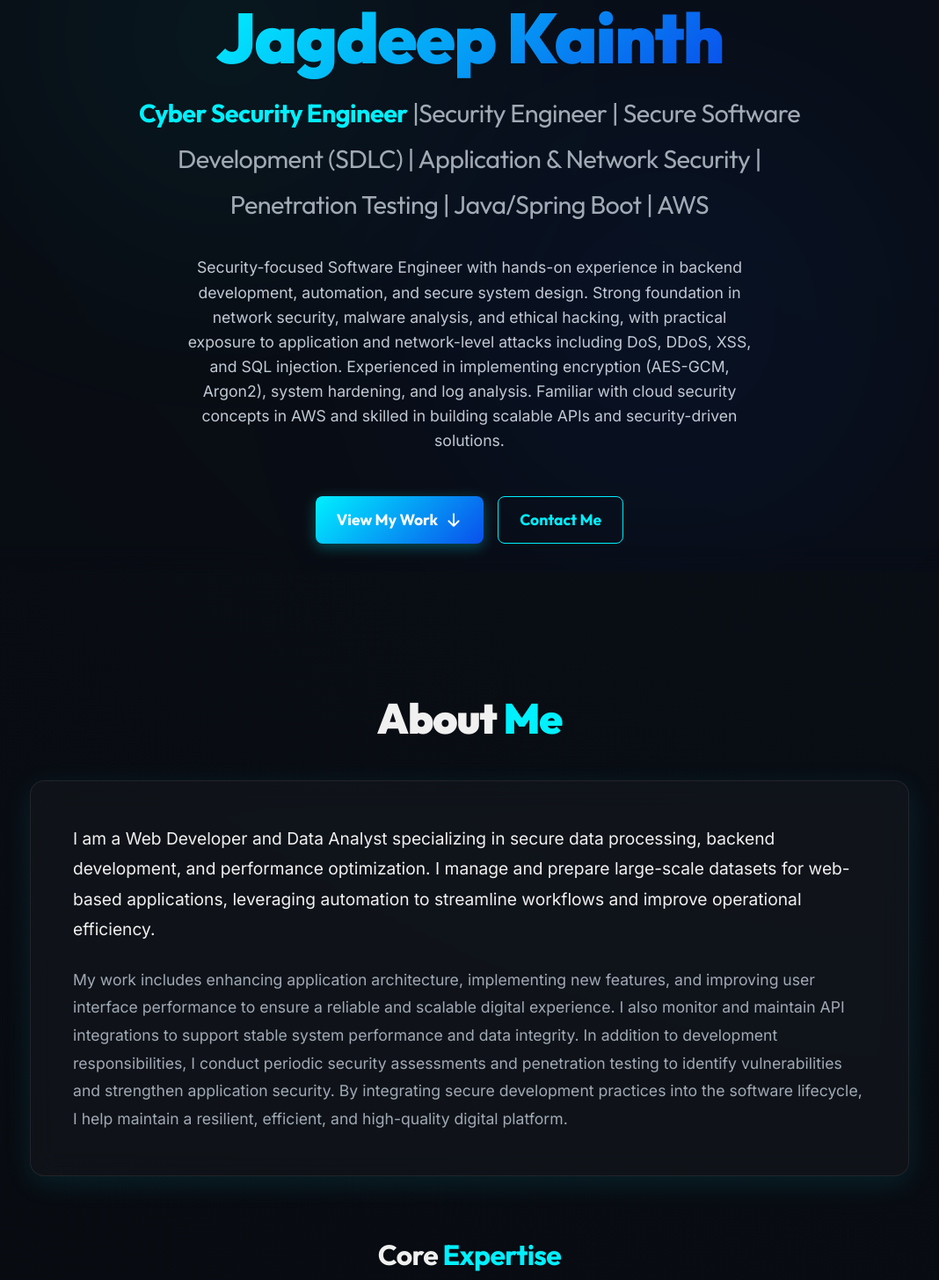
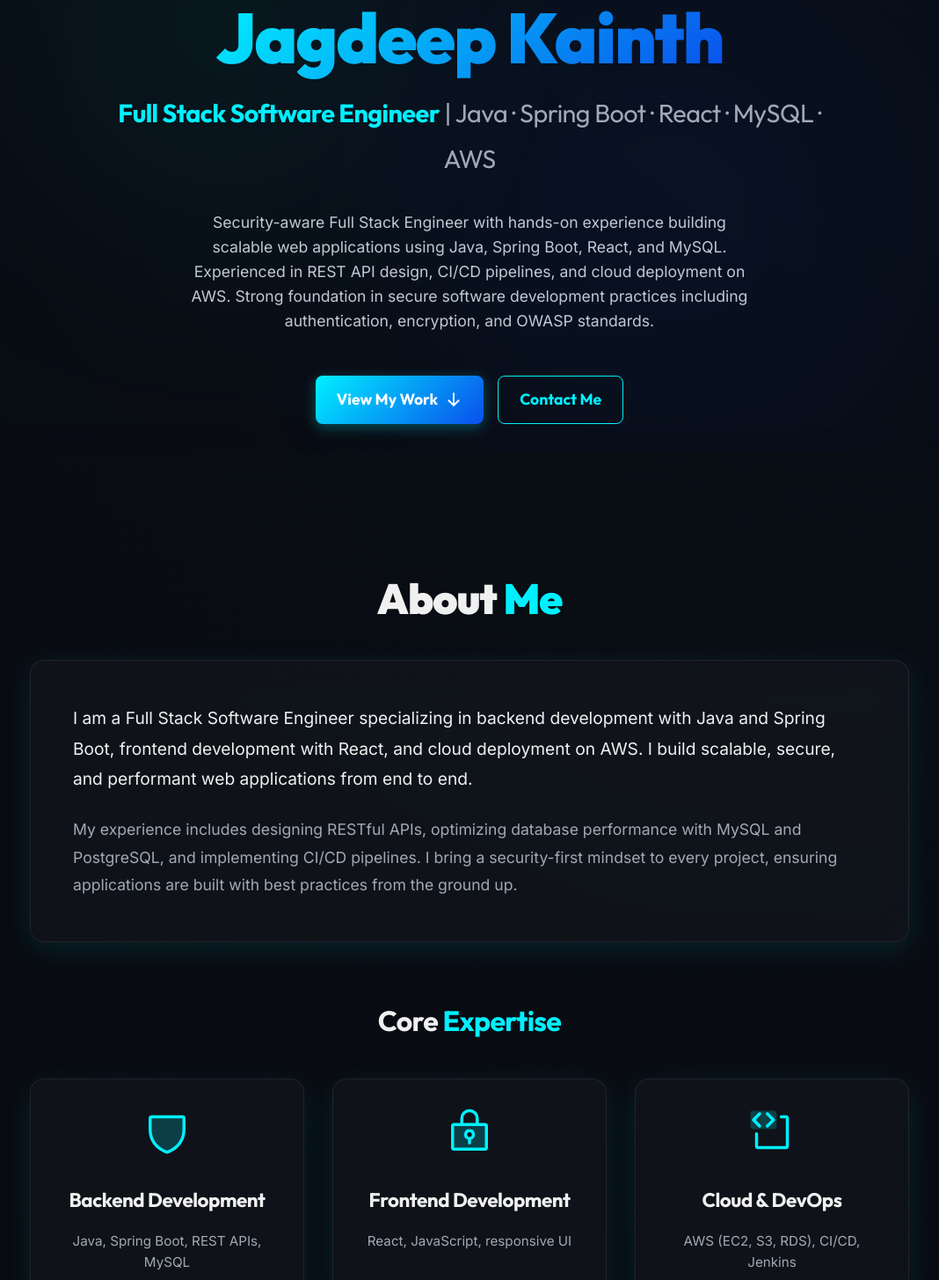
Before and after one commit to jagdeep2001kainth/portfolio-website, a React (Vite) app: page / in a window 1280 px wide. Shown: the part 315-1770 px from the top of the page at 88% size, without its empty margins (106-1174 px from the left). Built offline with nearby package versions, Linux system fonts and the light colour scheme.

Commit message:
add LeetCode social icon to contact section

```diff
--- a/src/components/About.jsx
+++ b/src/components/About.jsx
@@ -11,13 +11,11 @@ const About = () => {
 
         <div className="glass-panel" style={{ padding: '3rem', marginBottom: '4rem' }}>
           <p style={{ fontSize: '1.2rem', color: 'var(--text-main)', marginBottom: '1.5rem', lineHeight: '1.8' }}>
-            I am a Web Developer and Data Analyst specializing in secure data processing, backend development, and performance optimization. I manage and prepare large-scale datasets for web-based applications, leveraging automation to streamline workflows and improve operational efficiency.
+            I am a Full Stack Software Engineer specializing in backend development with Java and Spring Boot, frontend development with React, and cloud deployment on AWS. I build scalable, secure, and performant web applications from end to end.
 
           </p>
           <p style={{ fontSize: '1.1rem', color: 'var(--text-muted)', lineHeight: '1.8' }}>
-            My work includes enhancing application architecture, implementing new features, and improving user interface performance to ensure a reliable and scalable digital experience. I also monitor and maintain API integrations to support stable system performance and data integrity.
-
-            In addition to development responsibilities, I conduct periodic security assessments and penetration testing to identify vulnerabilities and strengthen application security. By integrating secure development practices into the software lifecycle, I help maintain a resilient, efficient, and high-quality digital platform.
+            My experience includes designing RESTful APIs, optimizing database performance with MySQL and PostgreSQL, and implementing CI/CD pipelines. I bring a security-first mindset to every project, ensuring applications are built with best practices from the ground up.
           </p>
         </div>
 
@@ -26,28 +24,25 @@ const About = () => {
         <div style={{ display: 'grid', gridTemplateColumns: 'repeat(auto-fit, minmax(300px, 1fr))', gap: '2rem' }}>
           <div className="glass-panel" style={{ padding: '2rem', textAlign: 'center' }}>
             <Shield size={56} weight="duotone" className="text-cyan" style={{ marginBottom: '1.5rem' }} />
-            <h4 style={{ fontSize: '1.4rem', marginBottom: '1rem', fontWeight: 700 }}>Cyber Security</h4>
+            <h4 style={{ fontSize: '1.4rem', marginBottom: '1rem', fontWeight: 700 }}>Backend Development</h4>
             <p style={{ color: 'var(--text-muted)', fontSize: '0.95rem', lineHeight: '1.6' }}>
-              Threat modeling, vulnerability assessment, malware analysis, and network security.
-              Implementing zero-trust architectures and incident response.
+              Java, Spring Boot, REST APIs, MySQL
             </p>
           </div>
 
           <div className="glass-panel" style={{ padding: '2rem', textAlign: 'center' }}>
             <LockKey size={56} weight="duotone" className="text-cyan" style={{ marginBottom: '1.5rem' }} />
-            <h4 style={{ fontSize: '1.4rem', marginBottom: '1rem', fontWeight: 700 }}>AppSec</h4>
+            <h4 style={{ fontSize: '1.4rem', marginBottom: '1rem', fontWeight: 700 }}>Frontend Development</h4>
             <p style={{ color: 'var(--text-muted)', fontSize: '0.95rem', lineHeight: '1.6' }}>
-              SAST/DAST integration, secure code review, OAuth/JWT authentication flows,
-              and mitigating OWASP Top 10 vulnerabilities.
+              React, JavaScript, responsive UI
             </p>
           </div>
 
           <div className="glass-panel" style={{ padding: '2rem', textAlign: 'center' }}>
             <CodeBlock size={56} weight="duotone" className="text-cyan" style={{ marginBottom: '1.5rem' }} />
-            <h4 style={{ fontSize: '1.4rem', marginBottom: '1rem', fontWeight: 700 }}>Full Stack Dev</h4>
+            <h4 style={{ fontSize: '1.4rem', marginBottom: '1rem', fontWeight: 700 }}>Cloud & DevOps</h4>
             <p style={{ color: 'var(--text-muted)', fontSize: '0.95rem', lineHeight: '1.6' }}>
-              Modern JavaScript (React, Node.js), robust API design, database management,
-              and designing scalable, visually engaging web applications.
+              AWS (EC2, S3, RDS), CI/CD, Jenkins
             </p>
           </div>
         </div>
--- a/src/components/Contact.jsx
+++ b/src/components/Contact.jsx
@@ -38,6 +38,20 @@ const Contact = () => {
               <GithubLogo size={36} weight="duotone" />
 
             </a>
+            <a
+              href="https://leetcode.com/u/jagdeepkainth/"
+              target="_blank"
+              rel="noopener noreferrer"
+              style={{ color: 'var(--text-muted)', transition: '0.3s' }}
+              className="social-icon">
+              <img
+                src="https://upload.wikimedia.org/wikipedia/commons/1/19/LeetCode_logo_black.png"
+                alt="LeetCode"
+                style={{ width: '36px', height: '36px', filter: 'invert(1) opacity(0.6)', transition: '0.3s' }}
+              />
+
+            </a>
+
             <a href="https://x.com/jagdeep_ka99815" target="_blank" rel="noopener noreferrer" className="social-icon">
               <XLogo size={36} weight="duotone" />
             </a>
--- a/src/components/Experience.jsx
+++ b/src/components/Experience.jsx
@@ -8,11 +8,11 @@ const Experience = () => {
             role: "Web Developer",
             period: "June 2025 – Present",
             bullets: [
+                "Developed secure backend services using Spring Boot and RESTful APIs, optimizing integration with React frontends in distributed Linux environments.",
                 "Architected an end-to-end AI content pipeline using Python and Gemini API to automate the revitalization of 15,000+ legacy assets, reducing manual content overhead by 90%.",
                 "Engineered a secure automated synchronization tool to map product metadata from CSVs to AI-generated imagery, ensuring 100% accuracy in bulk-uploading for a 15-year-old inventory catalog.",
-                "Developed secure backend services using Spring Boot and RESTful APIs, optimizing integration with React frontends in distributed Linux environments.",
-                "Implemented automated CI/CD pipelines using Jenkins, Maven, and Git, utilizing SonarQube for static code analysis to enforce secure coding practices.",
-                "Optimized MySQL/PostgreSQL data persistence with secure SQL queries to prevent injection vulnerabilities and improve API reliability."
+                "Optimized MySQL/PostgreSQL data persistence with secure SQL queries to prevent injection vulnerabilities and improve API reliability.",
+                "Implemented automated CI/CD pipelines using Jenkins, Maven, and Git, utilizing SonarQube for static code analysis to enforce secure coding practices."
             ]
         },
         {
--- a/src/components/Hero.jsx
+++ b/src/components/Hero.jsx
@@ -33,11 +33,11 @@ const Hero = () => {
         Hi, I'm <br /><span className="text-gradient">Jagdeep Kainth</span>
       </h1>
       <h2 style={{ fontSize: 'clamp(1.2rem, 3vw, 1.8rem)', fontWeight: 300, color: 'var(--text-muted)', marginBottom: '2rem', maxWidth: '800px', lineHeight: '1.8' }}>
-        <span className="text-cyan" style={{ fontWeight: 600 }}>Cyber Security Engineer</span> |Security Engineer | Secure Software Development (SDLC) | Application & Network Security | Penetration Testing | Java/Spring Boot | AWS
+        <span className="text-cyan" style={{ fontWeight: 600 }}>Full Stack Software Engineer</span> | Java · Spring Boot · React · MySQL · AWS
       </h2>
 
       <p style={{ maxWidth: '650px', marginBottom: '3rem', fontSize: '1.1rem', color: '#c0cad5' }}>
-        Security-focused Software Engineer with hands-on experience in backend development, automation, and secure system design. Strong foundation in network security, malware analysis, and ethical hacking, with practical exposure to application and network-level attacks including DoS, DDoS, XSS, and SQL injection. Experienced in implementing encryption (AES-GCM, Argon2), system hardening, and log analysis. Familiar with cloud security concepts in AWS and skilled in building scalable APIs and security-driven solutions.
+        Security-aware Full Stack Engineer with hands-on experience building scalable web applications using Java, Spring Boot, React, and MySQL. Experienced in REST API design, CI/CD pipelines, and cloud deployment on AWS. Strong foundation in secure software development practices including authentication, encryption, and OWASP standards.
 
 
       </p>
--- a/src/components/Projects.jsx
+++ b/src/components/Projects.jsx
@@ -7,7 +7,7 @@ const Projects = () => {
       title: "Phish Guard",
       role: "AI/Security Developer",
       image: "/images/Phishguard.png",
-      description: "ML system detecting phishing URLs using LSTM and Random Forest models. Built API interfaces for secure data exchange and real-time classification results.",
+      description: "Built an ML-powered URL classification system using LSTM and Random Forest models. Designed and exposed REST API endpoints for real-time predictions with sub-100ms response time.",
       tech: ["Python", "LSTM", "Random Forest", "JavaScript"],
       github: "https://github.com/jagdeep2001kainth/CYB-Capstone-Project",
       demo: null
@@ -16,19 +16,10 @@ const Projects = () => {
       title: "Prince Urban Knot",
       role: "Full Stack Engineer",
       image: "/images/Princeurbanknot.png",
-      description: "E-commerce platform with Spring Boot/React. Implemented BCrypt password hashing and secure backend validation for user transactions.",
+      description: "Full stack e-commerce platform built with React and Spring Boot. Implemented secure user authentication with BCrypt, RESTful product/order APIs, and MySQL database with optimized queries.",
       tech: ["Java", "Spring Boot", "MySQL", "React"],
       github: "https://github.com/jagdeep2001kainth/prince-urban-knot-backend",
       demo: "https://prince-urban-knot-frontend.vercel.app/"
-    },
-    {
-      title: "Firewall Automation",
-      role: "Security Engineer",
-      image: "/images/Firewall.png",
-      description: "Automated host-based firewall policy configuration and validation. Performed network diagnostics and hardening using TCP/IP and PowerShell.",
-      tech: ["Linux", "PowerShell", "TCP/IP", "CLI"],
-      github: "https://github.com/jagdeep2001kainth/Configuring-Firewall-using-Automation-in-Python-Project",
-      demo: null
     }
   ];
 
```
